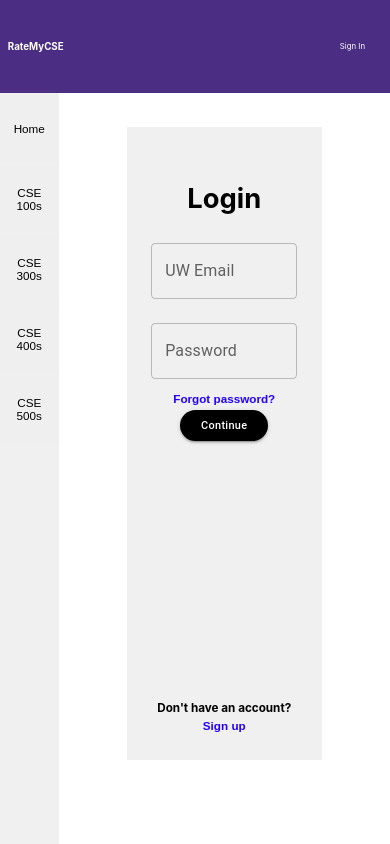
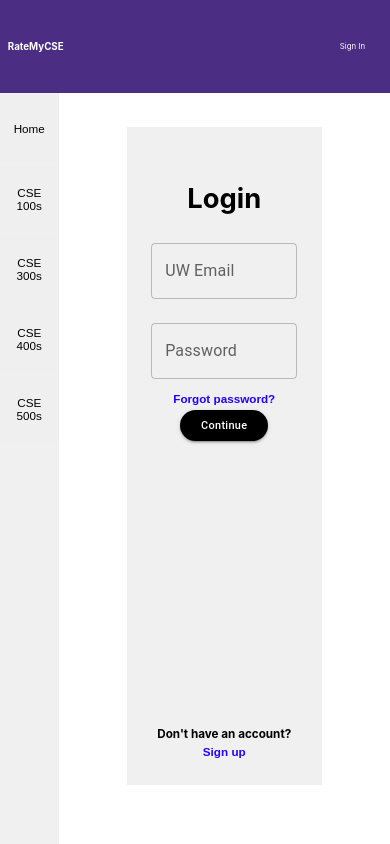
Before and after one commit to twang7310/rate-my-cse, a React (Create React App) app in the folder app/: page /login in a window 390 px wide. Built offline with nearby package versions, Linux system fonts and the light colour scheme.

Commit message:
More viewer-distinct CSS

```diff
--- a/app/src/Login/Login.css
+++ b/app/src/Login/Login.css
@@ -11,14 +11,14 @@
   align-items: center;
 }
 
-@media (max-width: 800px) {
+@media (max-width: 600px) {
   .loginpage, .signuppage {
     background-color: #f0f0f0;
     position: absolute;
     top: 15%;
     left: 32.5%;
     right: 17.5%;
-    min-height: 75vh;
+    min-height: 78vh;
     text-align: center;
     display: flex;
     flex-direction: column;
```
